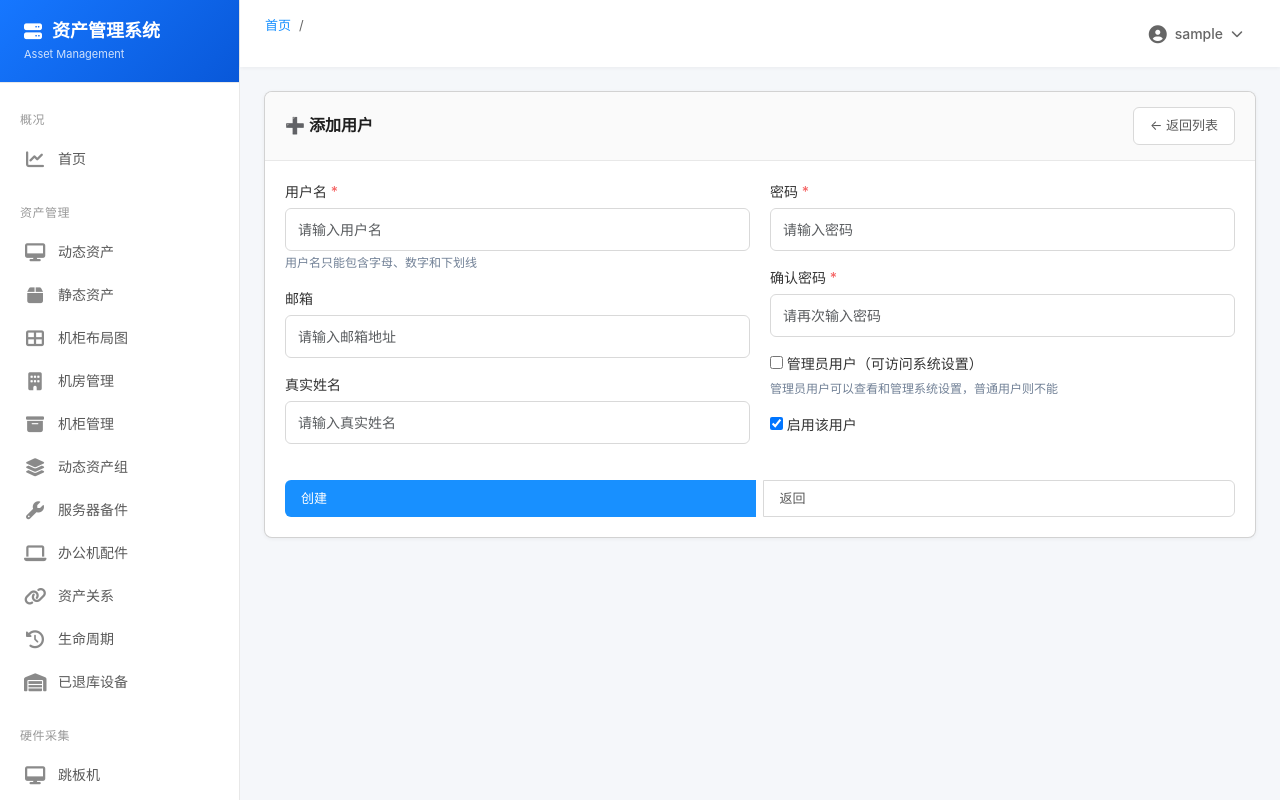
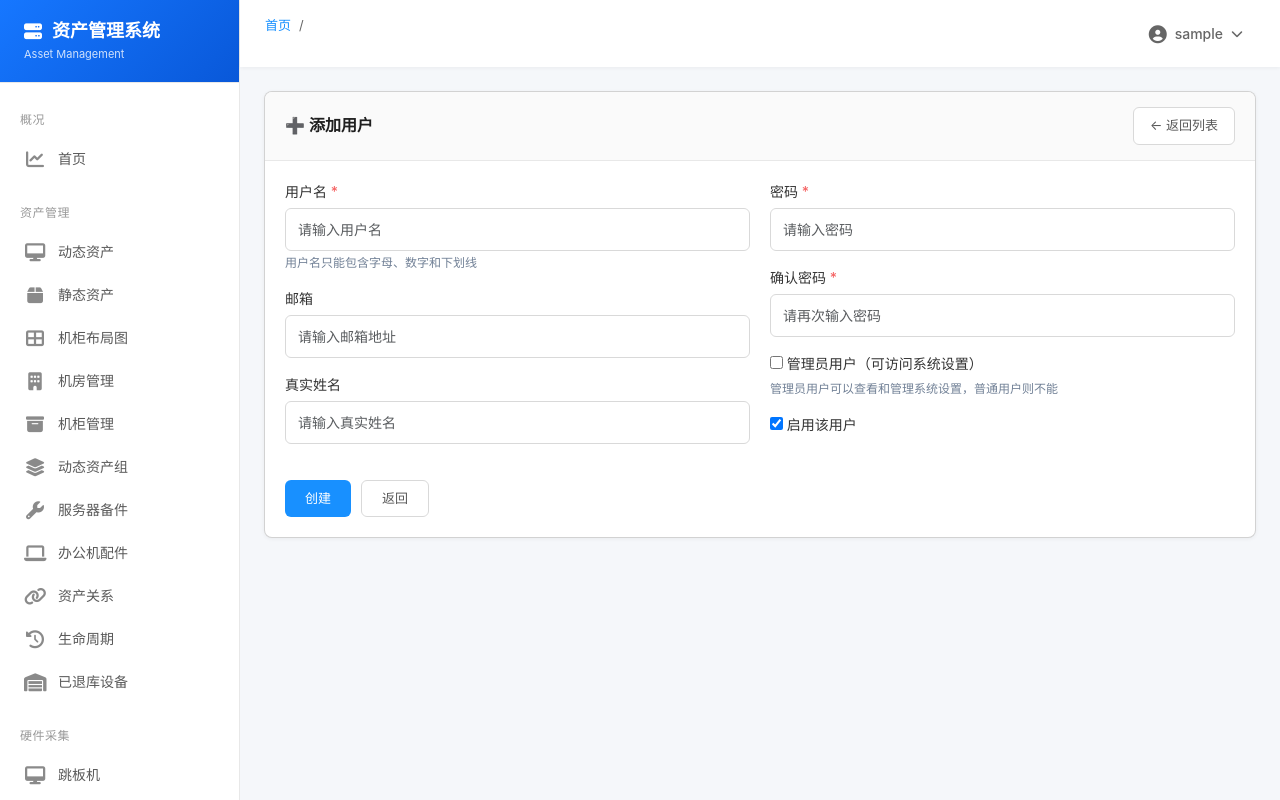
Before and after one commit to lsanotesen/cmdb-system, a Django app: page /cmdb/settings/user/add/ in a window 1280 px wide. Run offline with Django 4.2, Linux system fonts and the light colour scheme; the visitor is signed in with stand-in values (Sample User, id 1); some libraries are stand-ins or nearby versions.

Commit message:
fix: 修复用户表单按钮宽度问题

```diff
--- a/templates/cmdb/user_form.html
+++ b/templates/cmdb/user_form.html
@@ -84,11 +84,11 @@
                 </div>
             </div>
 
-            <div class="btn-group" style="margin-top: 20px;">
-                <button type="submit" class="btn btn-primary">
+            <div style="display: flex; gap: 10px; margin-top: 20px;">
+                <button type="submit" class="btn btn-primary" style="padding: 8px 20px;">
                     {% if user.id %}保存{% else %}创建{% endif %}
                 </button>
-                <button type="button" class="btn btn-secondary" onclick="location.href='{% url 'user_management' %}'">返回</button>
+                <button type="button" class="btn btn-secondary" onclick="location.href='{% url 'user_management' %}'" style="padding: 8px 20px;">返回</button>
             </div>
         </form>
     </div>
```
